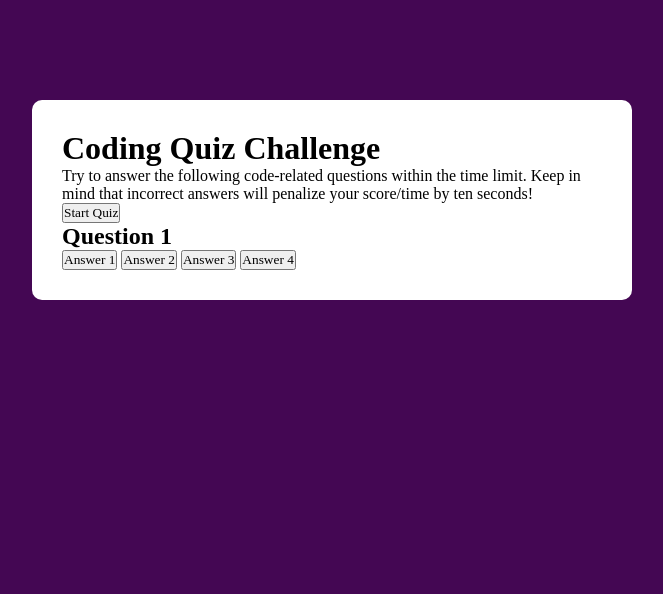
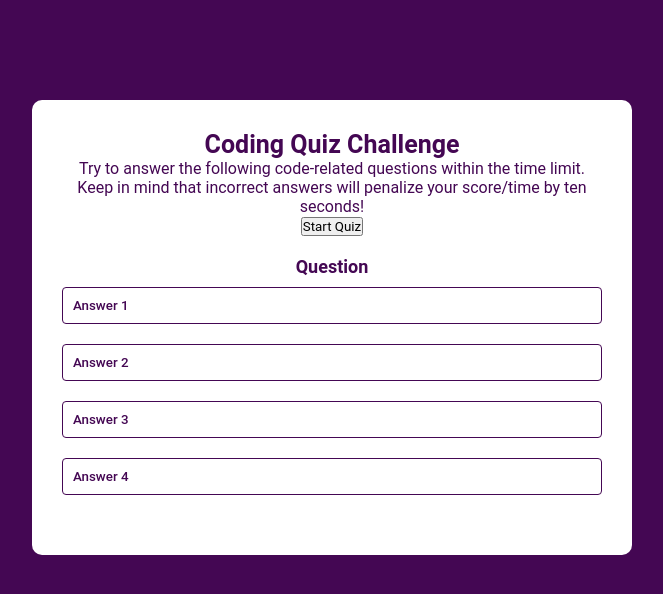
Before and after one commit to acantu9/code-quiz, a plain HTML site: page index.html in a window 1280 px wide. Shown: the whole page, without its empty margins (308-971 px from the left). Drawn offline with Linux system fonts and the light colour scheme.

Commit message:
changed answer-btns class to id in html, changed background color in body, text color in app, and added styling to .app h1, .quiz, .quiz h2, and .btn in css

```diff
--- a/assets/style.css
+++ b/assets/style.css
@@ -1,17 +1,45 @@
 * {
     margin: 0;
     padding: 0;
-    font-family: 'Times New Roman', Times, serif;
+    font-family: 'Roboto', 'Montserrat', sans-serif;
     box-sizing: border-box;
 }
 body {
-    background-color: rgb(68, 7, 83);
+    background-color: #440753;
 }
 .app {
-    background-color: white;
+    background-color: #fff;
+    color: #440753;
     width: 90%;
     max-width: 600px;
     margin: 100px auto 0;
     border-radius: 10px;
     padding: 30px;
+    text-align: center;
 }
+.app h1 {
+    font-size: 25px;
+    color: #440753;
+    font-weight: 600;
+    padding: auto;
+}
+.quiz {
+    padding: 20px 0;
+}
+.quiz h2 {
+    font-size: 18px;
+    color: #440753;
+    font-weight: 600;
+}
+.btn{
+    background-color: #fff;
+    color: #440753;
+    font-weight: 500;
+    width: 100%;
+    border: 1px solid #440753;
+    padding: 10px;
+    margin: 10px 0;
+    text-align: left;
+    border-radius: 4px;
+    cursor: pointer;
+}
--- a/index.html
+++ b/index.html
@@ -16,8 +16,8 @@
         </div>
         <button id="start">Start Quiz</button>
         <div class="quiz">
-            <h2 id="question">Question 1</h2>
-            <div class="answer-btns">
+            <h2 id="question">Question</h2>
+            <div id="answer-btns">
                 <button class="btn">Answer 1</button>
                 <button class="btn">Answer 2</button>
                 <button class="btn">Answer 3</button>
```
